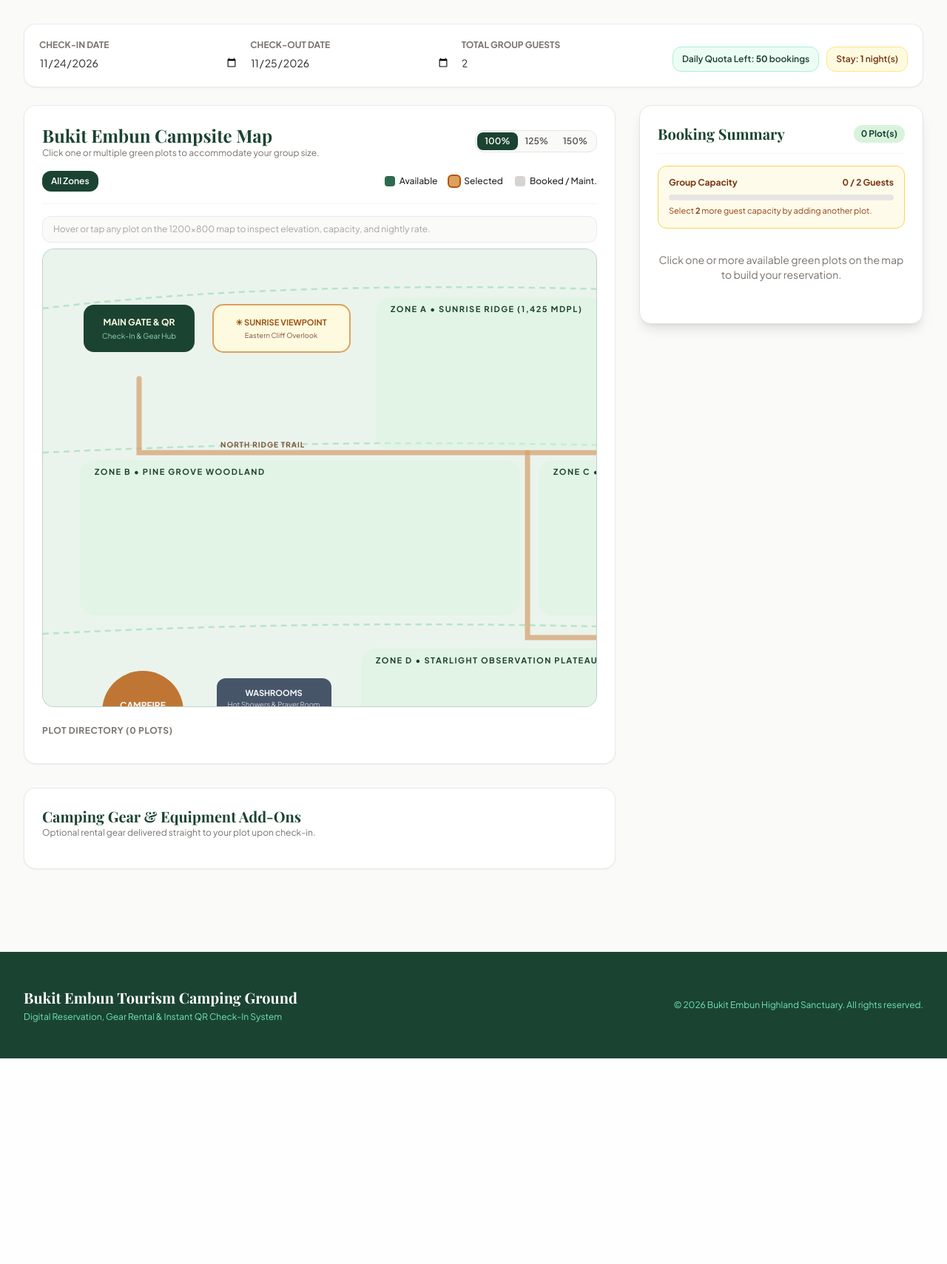
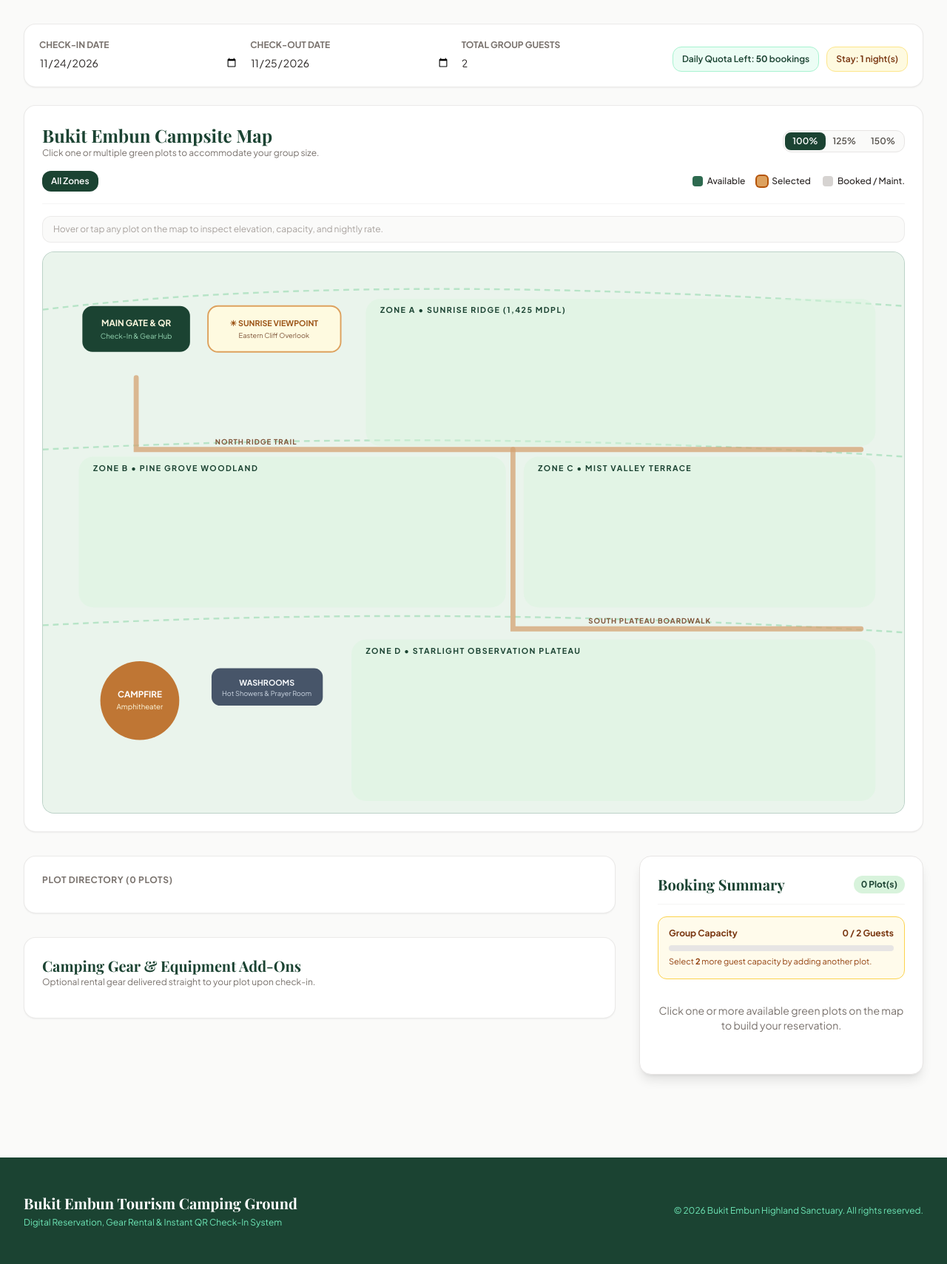
Before and after one commit to zulfikarrosadi/sedampah, a Laravel app: page /booking in a window 1280 px wide. Shown: the part 65-1774 px from the top of the page at 74% size. Before the commit the page ends 1496 px from the top, so only its background shows below. Run offline with Laravel 12, Linux system fonts and the light colour scheme; data that the repository does not hold is empty; some libraries are stand-ins or nearby versions; some web fonts are replaced.

Commit message:
fix(canvas): make site plot take a whole width

```diff
--- a/resources/views/visitor/booking.blade.php
+++ b/resources/views/visitor/booking.blade.php
@@ -48,11 +48,9 @@
     </div>
   </div>
 
-  <div class="grid grid-cols-1 xl:grid-cols-12 gap-8 items-start">
-    <!-- Left 8 Cols: 1200x800 Interactive Map + Add-Ons -->
-    <div class="xl:col-span-8 space-y-8">
-      <div class="bg-white rounded-2xl p-5 sm:p-6 shadow-sm border border-stone-200/80">
-        <!-- Header + Zone Filters + Zoom Controls -->
+  <!-- Full-Width Interactive Campsite Map -->
+  <div class="bg-white rounded-2xl p-5 sm:p-6 shadow-sm border border-stone-200/80 mb-8">
+    <!-- Header + Zoom Controls -->
     <div class="flex flex-col md:flex-row md:items-center justify-between gap-4 mb-4">
       <div>
         <h2 class="font-serif text-2xl font-bold text-forest-900">Bukit Embun Campsite Map</h2>
@@ -89,7 +87,7 @@
     </div>
 
     <!-- Hover Tooltip Banner -->
-        <div class="min-h-[36px] mb-2 px-3.5 py-2 rounded-xl bg-stone-50 border border-stone-200/70 flex items-center justify-between text-xs">
+    <div class="min-h-[36px] mb-3 px-3.5 py-2 rounded-xl bg-stone-50 border border-stone-200/70 flex items-center justify-between text-xs">
       <template x-if="hoveredPlot">
         <div class="flex flex-wrap items-center gap-3">
           <span class="font-bold text-forest-900" x-text="hoveredPlot.name"></span>
@@ -99,14 +97,14 @@
         </div>
       </template>
       <template x-if="!hoveredPlot">
-            <span class="text-stone-400">Hover or tap any plot on the 1200&times;800 map to inspect elevation, capacity, and nightly rate.</span>
+        <span class="text-stone-400">Hover or tap any plot on the map to inspect elevation, capacity, and nightly rate.</span>
       </template>
     </div>
 
-        <!-- Scrollable 1200x800 SVG Canvas -->
-        <div class="relative overflow-auto max-h-[620px] rounded-2xl border border-emerald-900/20 bg-[#eaf4ec]">
-          <div :style="`width: ${1200 * zoom}px; height: ${800 * zoom}px;`" class="transition-all duration-200">
-            <svg viewBox="0 0 1200 800" class="w-full h-full select-none" role="img" aria-label="Bukit Embun 1200x800 Interactive Campsite Map">
+    <!-- Full-Width Responsive / Zoomable 1200x800 SVG Canvas -->
+    <div class="relative overflow-auto max-h-[760px] rounded-2xl border border-emerald-900/20 bg-[#eaf4ec]">
+      <div :style="zoom === 1 ? 'width: 100%;' : `width: ${zoom * 100}%;`" class="transition-all duration-200">
+        <svg viewBox="0 0 1200 800" class="w-full h-auto block select-none" role="img" aria-label="Bukit Embun 1200x800 Interactive Campsite Map">
           <defs>
             <pattern id="bookedHatch" width="10" height="10" patternTransform="rotate(45 0 0)" patternUnits="userSpaceOnUse">
               <line x1="0" y1="0" x2="0" y2="10" stroke="#94a3b8" stroke-width="3.5" />
@@ -162,7 +160,7 @@
             <text x="77" y="39" text-anchor="middle" font-size="9.5" fill="#cbd5e1">Hot Showers &amp; Prayer Room</text>
           </g>
 
-              <!-- Dynamic 30+ Camping Plots (Rendered in SVG namespace, reactive via Alpine) -->
+          <!-- Dynamic Camping Plots -->
           @foreach($availability['plots'] as $plotItem)
           @php
           $coords = $plotItem['layout_coordinates'];
@@ -210,9 +208,14 @@
         </svg>
       </div>
     </div>
+  </div>
 
+  <!-- 2-Column Section Below Map: Directory & Add-Ons (Left) + Sticky Summary (Right) -->
+  <div class="grid grid-cols-1 xl:grid-cols-12 gap-8 items-start">
+    <!-- Left 8 Cols: Plot Directory + Equipment Add-Ons -->
+    <div class="xl:col-span-8 space-y-8">
       <!-- Accessible Synchronized Card Selector Fallback -->
-        <div class="mt-6">
+      <div class="bg-white rounded-2xl p-6 shadow-sm border border-stone-200/80">
         <div class="flex items-center justify-between mb-3">
           <h3 class="text-xs font-bold uppercase tracking-wider text-stone-500">
             Plot Directory (<span x-text="filteredPlots.length"></span> plots)
@@ -244,7 +247,6 @@
               <p class="text-sm font-bold text-terracotta-600 mt-1.5" x-text="formatRupiah(plot.price_per_night) + ' / night'"></p>
             </button>
           </template>
-          </div>
         </div>
       </div>
 
```
Lines whose indentation alone changed are shown as unchanged.
